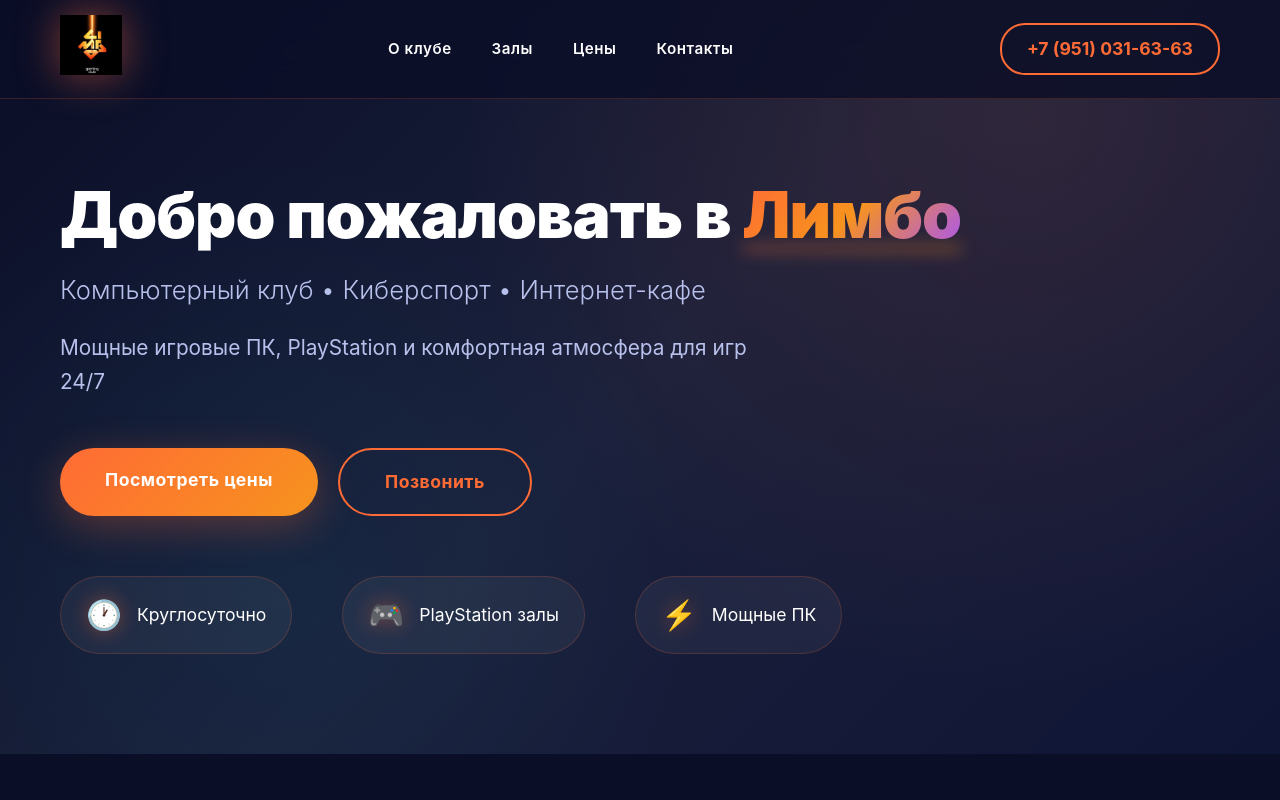
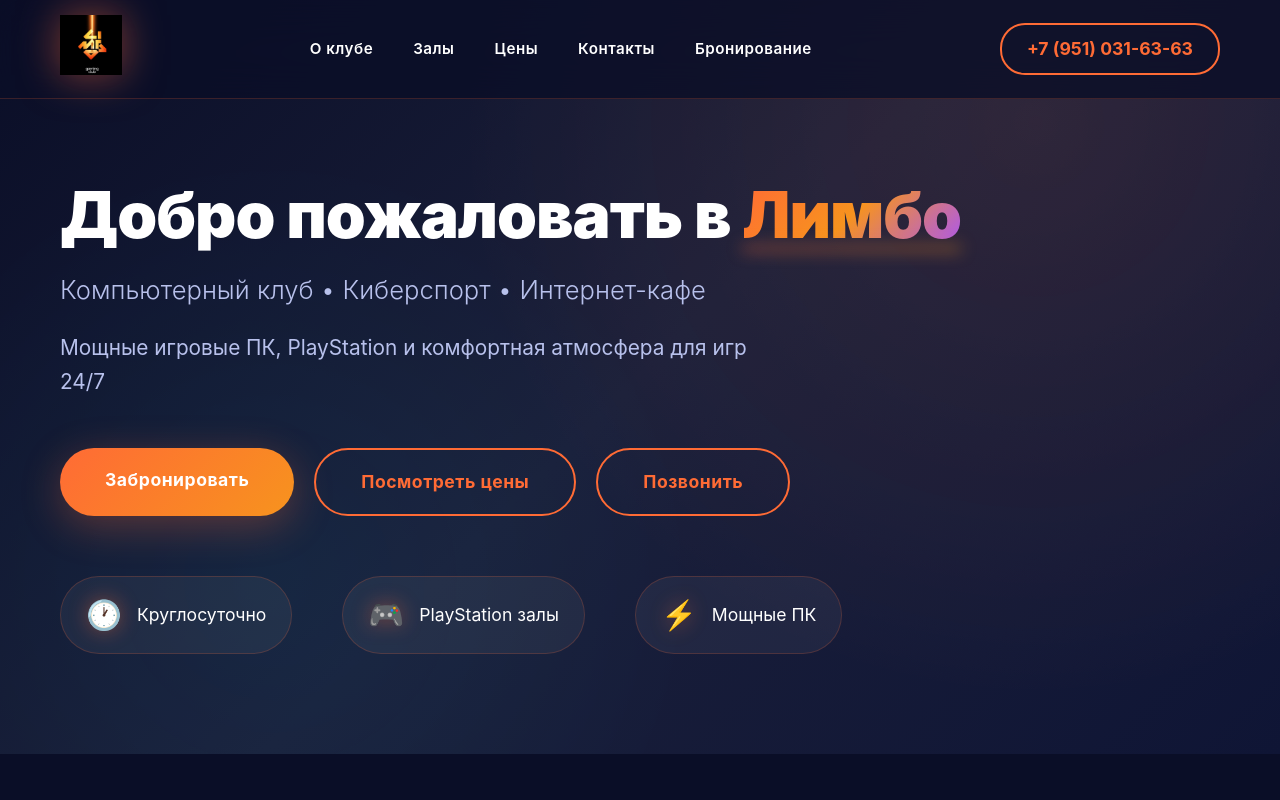
Before and after one commit to dmitriy4z1rka-dev/limbo-draft, a plain HTML site: page index.html in a window 1280 px wide. Shown: the top 800 px of the page. Drawn offline with Linux system fonts and the light colour scheme.

Commit message:
Главная: кнопка «Забронировать» и пункт «Бронирование» в меню и футере
Co-Authored-By: Claude Opus 5.5 <noreply@anthropic.com>

```diff
--- a/index.html
+++ b/index.html
@@ -20,6 +20,7 @@
                     <a href="#halls">Залы</a>
                     <a href="#prices">Цены</a>
                     <a href="#contacts">Контакты</a>
+                    <a href="booking.html">Бронирование</a>
                 </nav>
                 <a href="tel:+79510316363" class="header-phone">+7 (951) 031-63-63</a>
             </div>
@@ -33,7 +34,8 @@
                 <p class="hero-subtitle">Компьютерный клуб • Киберспорт • Интернет-кафе</p>
                 <p class="hero-description">Мощные игровые ПК, PlayStation и комфортная атмосфера для игр 24/7</p>
                 <div class="hero-buttons">
-                    <a href="#prices" class="btn btn-primary">Посмотреть цены</a>
+                    <a href="booking.html" class="btn btn-primary">Забронировать</a>
+                    <a href="#prices" class="btn btn-secondary">Посмотреть цены</a>
                     <a href="tel:+79510316363" class="btn btn-secondary">Позвонить</a>
                 </div>
                 <div class="hero-features">
@@ -417,6 +419,7 @@
                     <a href="#halls">Залы</a>
                     <a href="#prices">Цены</a>
                     <a href="#contacts">Контакты</a>
+                    <a href="booking.html">Бронирование</a>
                 </div>
                 <div class="footer-contact">
                     <p>+7 (951) 031-63-63</p>
--- a/styles.css
+++ b/styles.css
@@ -226,6 +226,7 @@ body {
 .hero-buttons {
     display: flex;
     gap: 20px;
+    flex-wrap: wrap;
     margin-bottom: 60px;
 }
 
```
